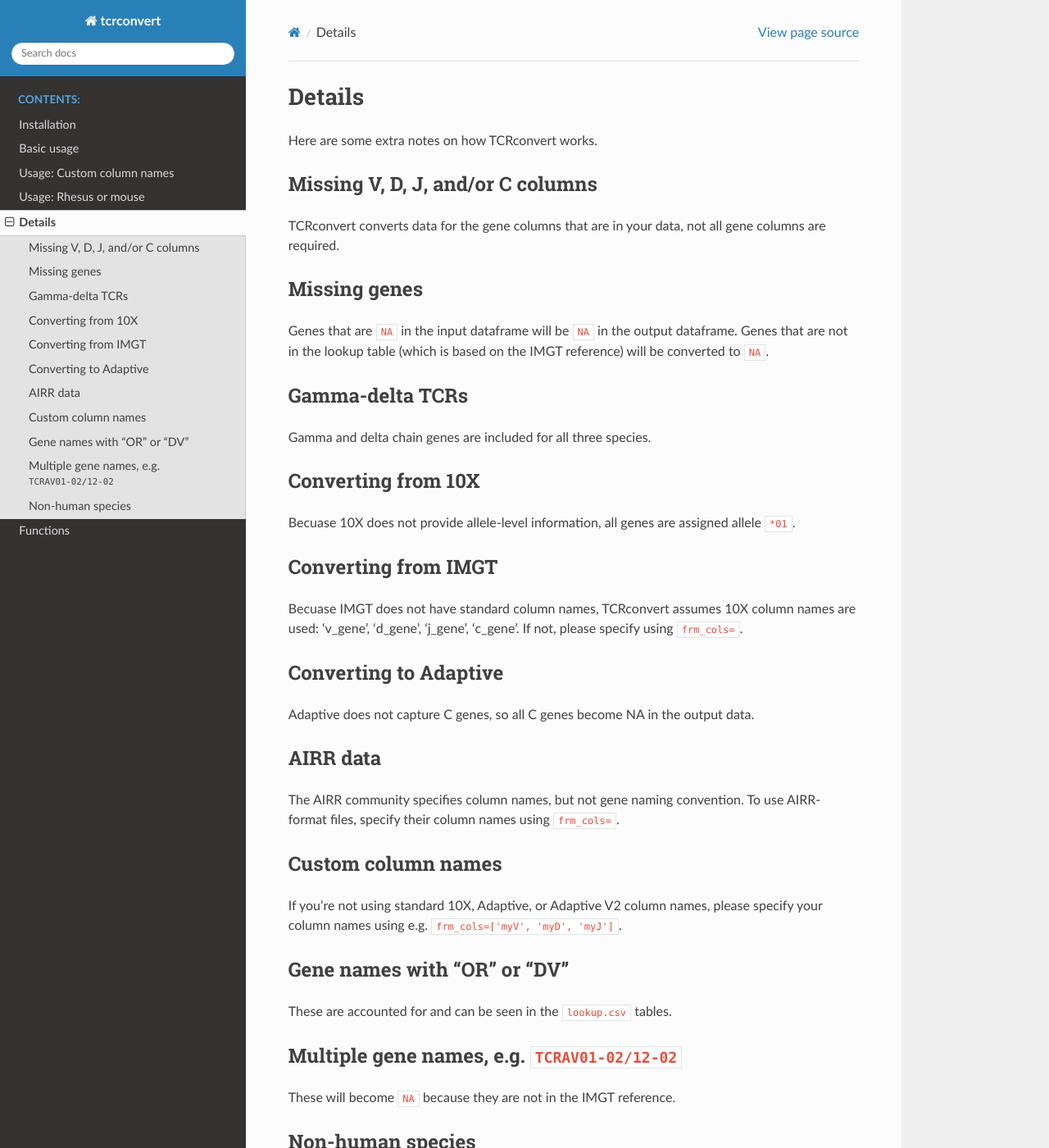
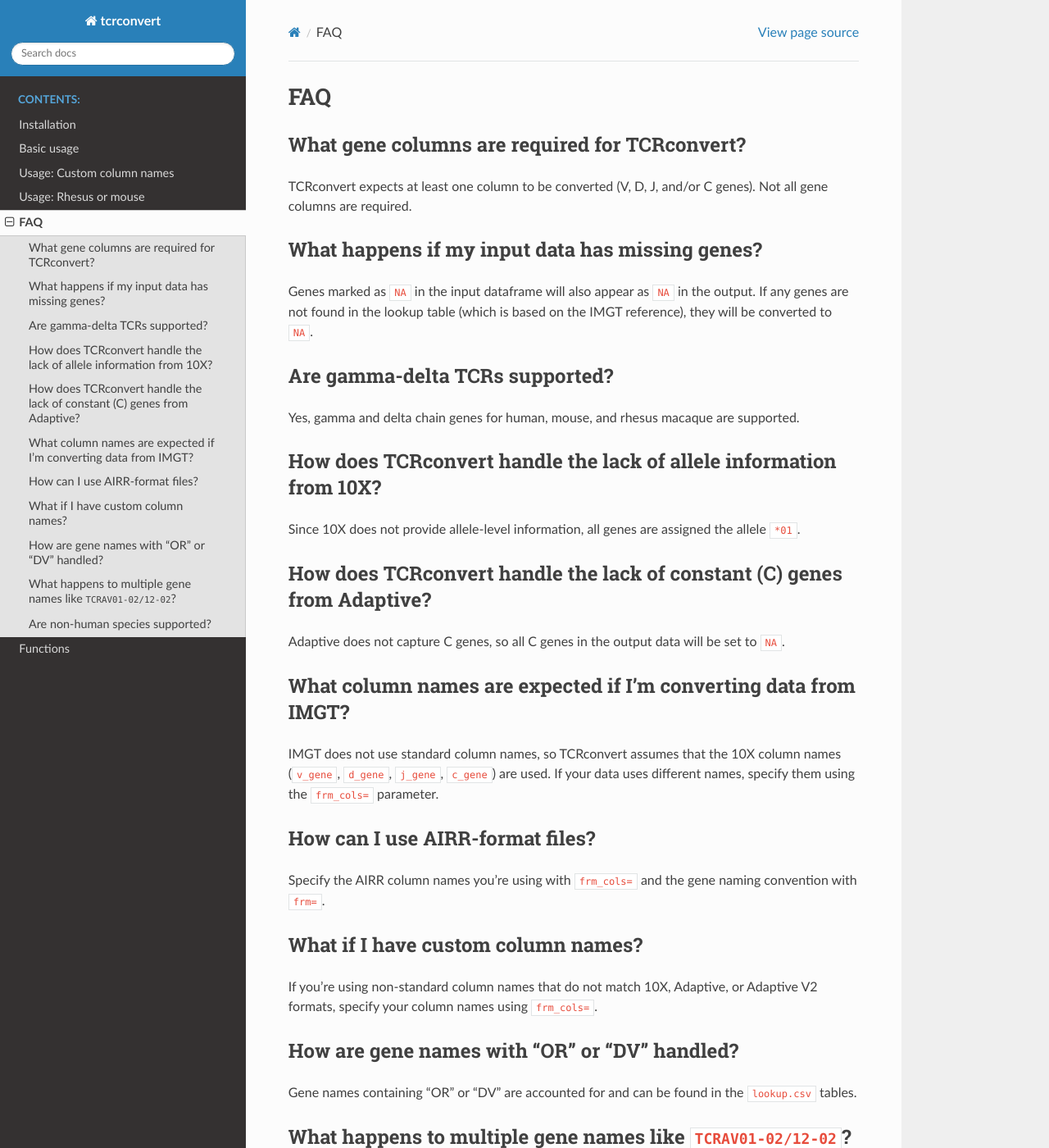
Before and after one commit to seshadrilab/tcrconvert, a Sphinx documentation site: the page built from docs/source/details.rst, in a window 1280 px wide and 1400 px high. Shown: the whole window at 82% size. Built offline with Sphinx 7.4.7 and the Read the Docs theme 3.1.0, drawn with Linux system fonts in a browser that asks for light colours; some of the changed text lies outside the part shown.

Commit message:
Re-phrase details in the style of an FAQ page

```diff
--- a/docs/source/details.rst
+++ b/docs/source/details.rst
@@ -1,71 +1,70 @@
-Details
-=======
+FAQ
+=====
 
-Here are some extra notes on how TCRconvert works.
+What gene columns are required for TCRconvert?
+------------------------------------------------
 
-Missing V, D, J, and/or C columns
----------------------------------
-
-TCRconvert converts data for the gene columns that are in your data, not all gene columns are required.
+TCRconvert expects at least one column to be converted (V, D, J, and/or C genes). Not all gene columns are required.
 
 
-Missing genes
--------------
+What happens if my input data has missing genes?
+--------------------------------------------------
 
-Genes that are ``NA`` in the input dataframe will be ``NA`` in the output dataframe.
-Genes that are not in the lookup table (which is based on the IMGT reference) will be converted to ``NA``.
+Genes marked as ``NA`` in the input dataframe will also appear as ``NA`` in the output.
+If any genes are not found in the lookup table (which is based on the IMGT reference), they will be converted to ``NA``.
 
 
-Gamma-delta TCRs
-----------------
+Are gamma-delta TCRs supported?
+----------------------------------
 
-Gamma and delta chain genes are included for all three species.
+Yes, gamma and delta chain genes for human, mouse, and rhesus macaque are supported.
 
 
-Converting from 10X
--------------------
+How does TCRconvert handle the lack of allele information from 10X?
+---------------------------------------------------------------------
 
-Becuase 10X does not provide allele-level information, all genes are assigned allele ``*01``.
+Since 10X does not provide allele-level information, all genes are assigned the allele ``*01``.
 
 
-Converting from IMGT
---------------------
+How does TCRconvert handle the lack of constant (C) genes from Adaptive?
+--------------------------------------------------------------------------
 
-Becuase IMGT does not have standard column names, TCRconvert assumes 10X column names are used: 'v_gene', 'd_gene', 'j_gene', 'c_gene'.
-If not, please specify using ``frm_cols=``.
+Adaptive does not capture C genes, so all C genes in the output data will be set to ``NA``.
 
 
-Converting to Adaptive
-----------------------
+What column names are expected if I'm converting data from IMGT?
+------------------------------------------------------------------
 
-Adaptive does not capture C genes, so all C genes become NA in the output data.
+IMGT does not use standard column names, so TCRconvert assumes that the 10X column names (``v_gene``, ``d_gene``, ``j_gene``, ``c_gene``) are used.
+If your data uses different names, specify them using the ``frm_cols=`` parameter.
 
 
-AIRR data
----------
+How can I use AIRR-format files?
+----------------------------------
 
-The AIRR community specifies column names, but not gene naming convention. To use AIRR-format files, specify their column names using ``frm_cols=``.
+Specify the AIRR column names you're using with ``frm_cols=`` and the gene naming convention with ``frm=``.
 
 
-Custom column names
--------------------
+What if I have custom column names?
+-------------------------------------
 
-If you're not using standard 10X, Adaptive, or Adaptive V2 column names, please specify your column names using e.g. ``frm_cols=['myV', 'myD', 'myJ']``.
+If you're using non-standard column names that do not match 10X, Adaptive, or Adaptive V2 formats, specify your column names using ``frm_cols=``.
 
 
-Gene names with "OR" or "DV"
-----------------------------
+How are gene names with "OR" or "DV" handled?
+-----------------------------------------------
 
-These are accounted for and can be seen in the ``lookup.csv`` tables.
+Gene names containing "OR" or "DV" are accounted for and can be found in the ``lookup.csv`` tables.
 
 
-Multiple gene names, e.g. ``TCRAV01-02/12-02``
-----------------------------------------------
+What happens to multiple gene names like ``TCRAV01-02/12-02``?
+----------------------------------------------------------------
 
-These will become ``NA`` because they are not in the IMGT reference.
+These gene names will be converted to ``NA`` because they are not included in the IMGT reference.
 
 
-Non-human species
-----------------------------------------------
+Are non-human species supported?
+----------------------------------
 
-IMGT reference FASTAs and gene tables were used to gather Rhesus macaque and mouse genes. Mouse genes inlcude those for "Mouse" and "Mouse C57BL/6J" in IMGT.
+Yes, IMGT reference FASTAs and gene tables were used to include genes for Rhesus macaque and mouse.
+Mouse genes cover both "Mouse" and "Mouse C57BL/6J" as listed in IMGT.
```
